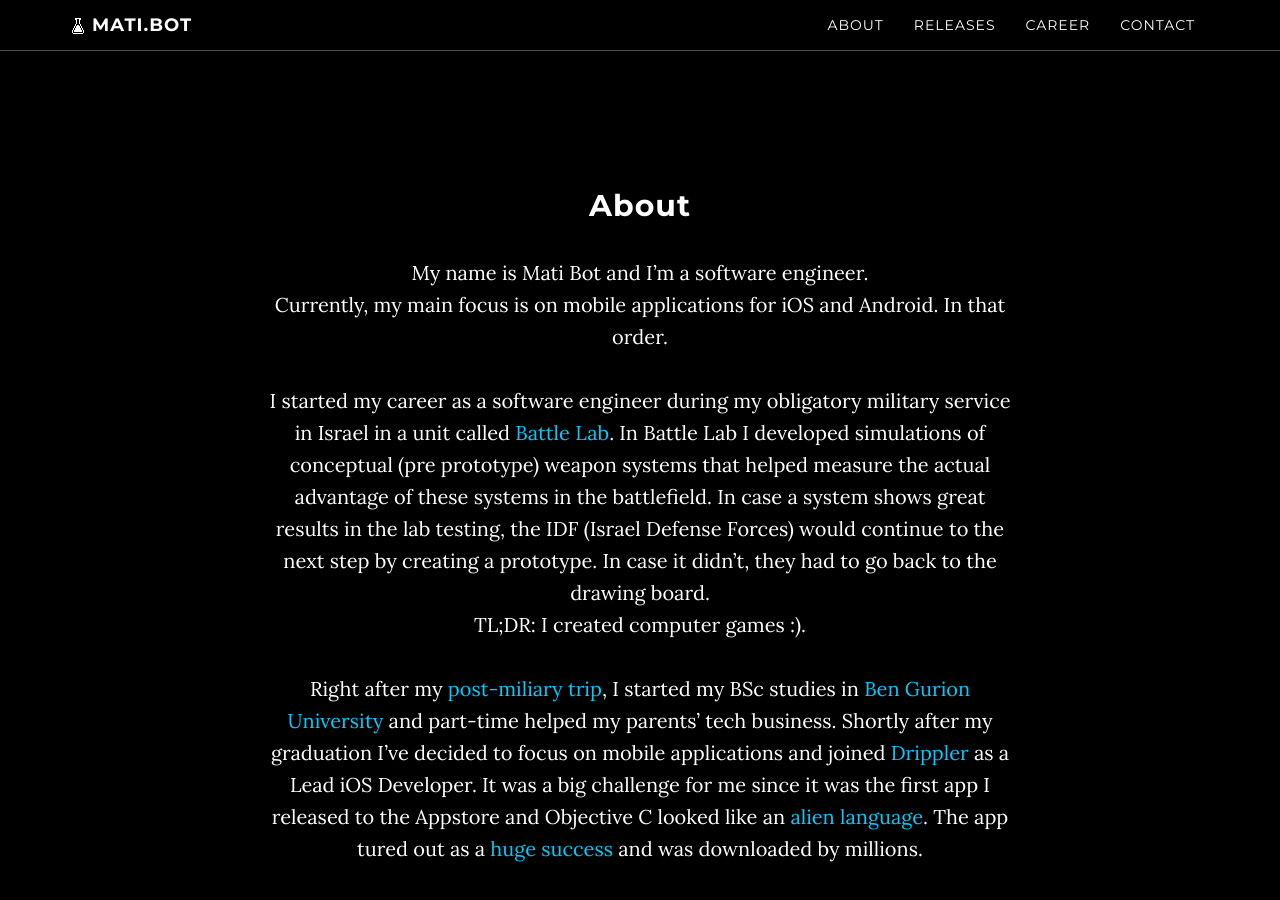
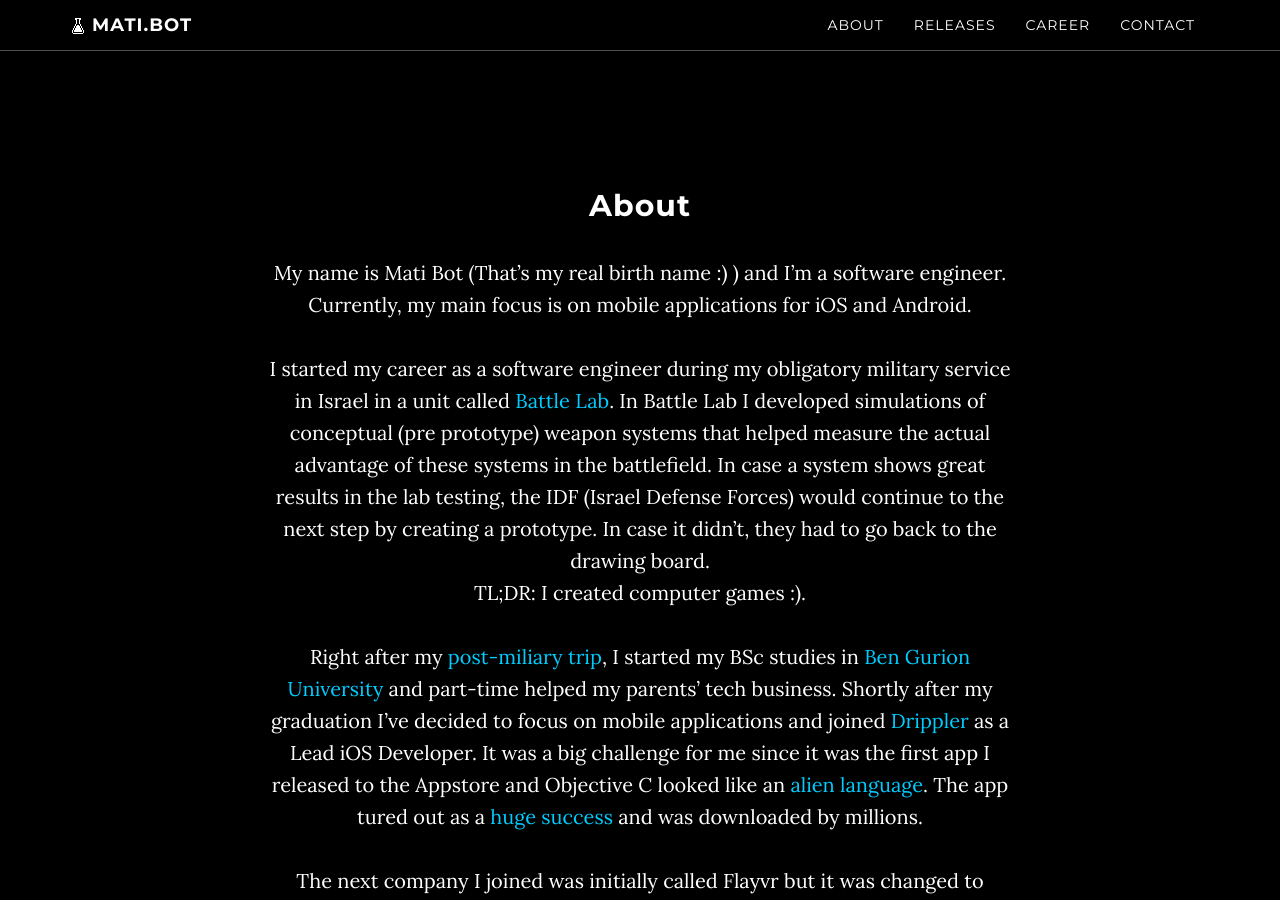
Before and after one commit to MatiBot/MatiBot.github.io, a Jekyll site: the page built from index.html, in a window 1280 px wide and 900 px high, scrolled down 961 px. Built offline with Jekyll 4.4.1, drawn with Linux system fonts in a browser that asks for light colours; comment, search, counter and statistics services are not loaded.

Commit message:
Update about.html

```diff
--- a/about.html
+++ b/about.html
@@ -5,8 +5,8 @@ title: About
 ---
 ## About
 
-My name is Mati Bot and I'm a software engineer.<br>
-Currently, my main focus is on mobile applications for iOS and Android. In that order.<br><br>
+My name is Mati Bot (That's my real birth name :) ) and I'm a software engineer.<br>
+Currently, my main focus is on mobile applications for iOS and Android.<br><br>
 I started my career as a software engineer during my obligatory military service in Israel in a unit called <a href="https://www.idfblog.com/blog/2012/01/05/virtual-reality-the-idf-ground-forces-battle-lab/">Battle Lab</a>.
 In Battle Lab I developed simulations of conceptual (pre prototype) weapon systems that helped measure the actual advantage of these systems in the battlefield.
 In case a system shows great results in the lab testing, the IDF (Israel Defense Forces) would continue to the next step by creating a prototype. In case it didn't, they had to go back to the drawing board.<br> TL;DR: I created computer games :). <br><br>
```
